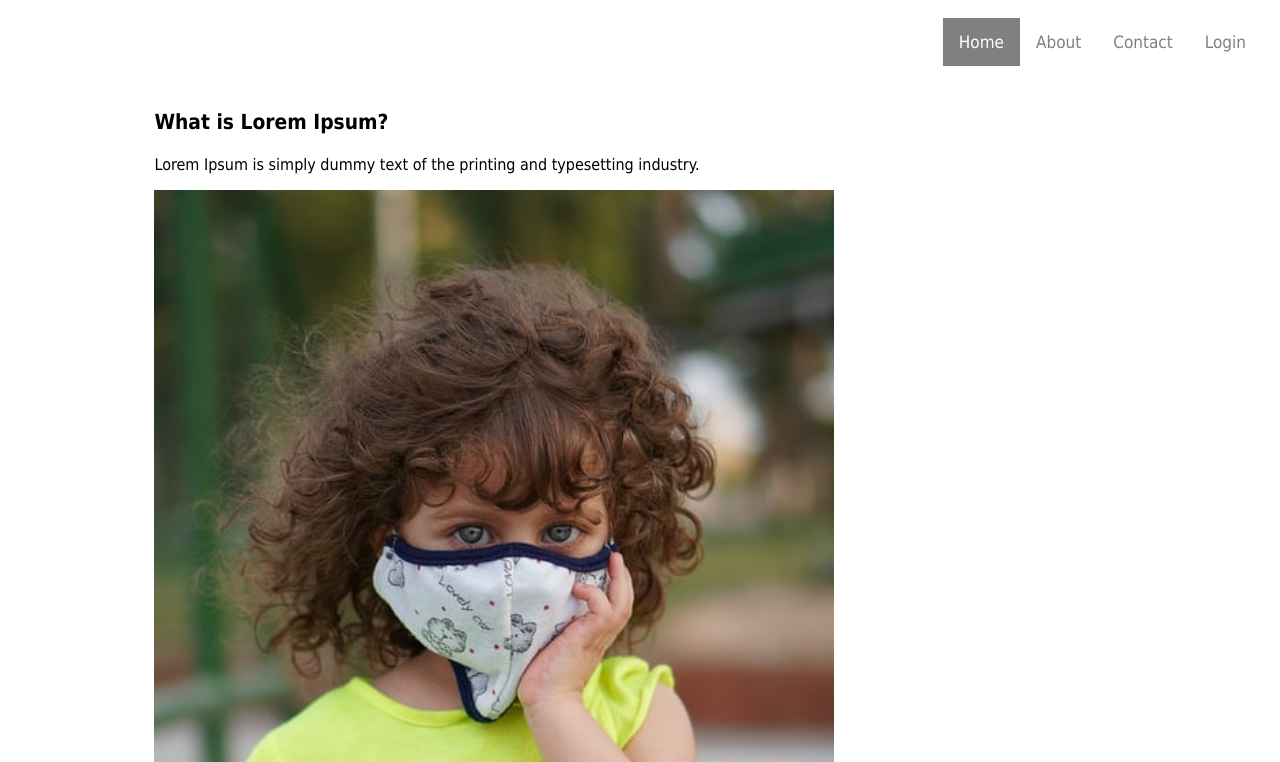
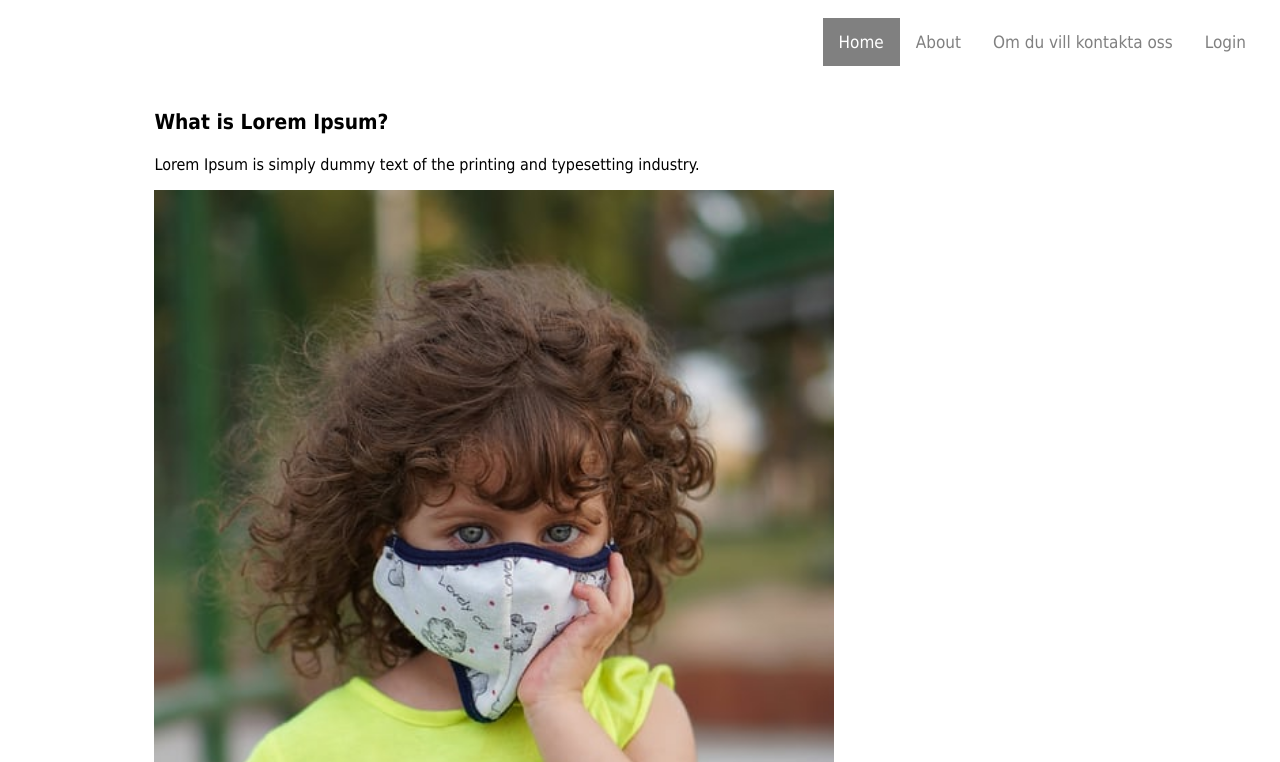
Before and after one commit to kdamavand/test-html, a plain HTML site: page index.html in a window 1280 px wide. Shown: the top 762 px of the page. Drawn offline with Linux system fonts and the light colour scheme.

Commit message:
Ändrade texten för kontakt person2

```diff
--- a/index.html
+++ b/index.html
@@ -11,7 +11,7 @@
    <header>
    <div class="topnav">
       <a href="#login">Login</a>
-   	  <a href="#contact">Contact</a>
+   	  <a href="#contact">Om du vill kontakta oss</a>
 	  <a href="#about">About</a>
 	  <a class="active" href="#home">Home</a>
 
```
